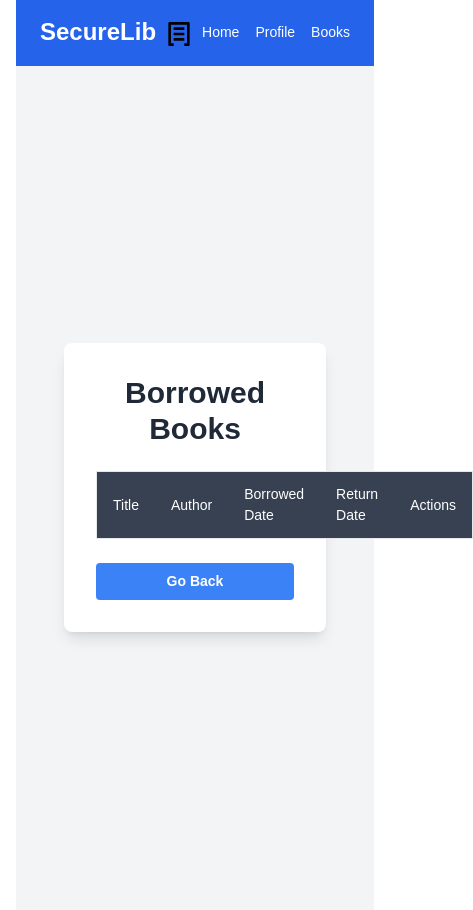
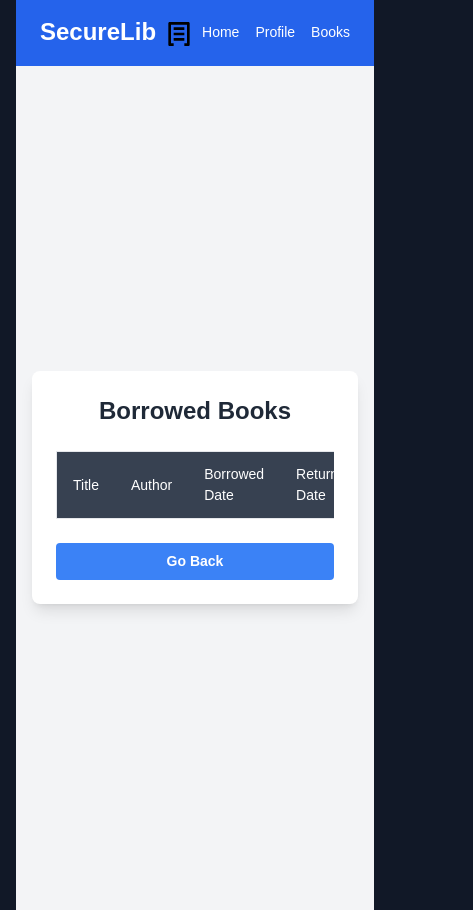
Before and after one commit to belovetech/Seculib, a Vue app in the folder frontend/: page /borrowed-books in a window 390 px wide. Shown: the whole page, 473 px wide, since content can reach past the window. Built offline with nearby package versions, Linux system fonts and the light colour scheme.

Commit message:
(fix): responsivness

```diff
--- a/frontend/src/assets/base.css
+++ b/frontend/src/assets/base.css
@@ -62,7 +62,9 @@ body {
   min-height: 100vh;
   margin: 0 auto;
   color: var(--color-text);
-  background: var(--color-background);
+  /* background: var(--color-background); */
+  --tw-bg-opacity: 1;
+  background-color: rgb(17 24 39 / var(--tw-bg-opacity));
   transition:
     color 0.5s,
     background-color 0.5s;
--- a/frontend/src/views/BorrowedBooksView.vue
+++ b/frontend/src/views/BorrowedBooksView.vue
@@ -7,7 +7,7 @@ export default defineComponent({
   name: 'BorrowedBooksView',
   setup() {
     const borrowedBooks = ref<BorrowedBook[]>([])
-    const returning = ref<{ [key: string]: boolean }>({}) // Track returning state for each book
+    const returning = ref<{ [key: string]: boolean }>({})
 
     const BASE_URL = 'https://secure-auth-dos-prevention.onrender.com/api/v1'
 
@@ -31,7 +31,7 @@ export default defineComponent({
         const token = localStorage.getItem('token')
         if (!token) throw new Error('Token not found')
 
-        returning.value[bookId] = true // Disable the button for this book
+        returning.value[bookId] = true
 
         await axios.post(
           `${BASE_URL}/books/return`,
@@ -39,12 +39,12 @@ export default defineComponent({
           { headers: { Authorization: `Bearer ${token}` } }
         )
 
-        fetchBorrowedBooks() // Refresh the list after returning the book
+        fetchBorrowedBooks()
       } catch (error) {
         console.error('Error returning book:', error)
         alert('Failed to return book')
       } finally {
-        returning.value[bookId] = false // Re-enable the button after the request completes
+        returning.value[bookId] = false
       }
     }
 
@@ -73,9 +73,12 @@ export default defineComponent({
 </script>
 
 <template>
-  <div class="flex justify-center items-center h-screen bg-gray-100 p-12">
-    <div class="w-full max-w-4xl bg-white shadow-lg rounded-lg p-8">
-      <h2 class="text-3xl font-extrabold mb-6 text-center text-gray-800">Borrowed Books</h2>
+  <div class="flex justify-center items-center min-h-screen bg-gray-100 p-4 sm:p-12">
+    <div class="w-full max-w-4xl bg-white shadow-lg rounded-lg p-6 sm:p-8">
+      <h2 class="text-2xl sm:text-3xl font-extrabold mb-6 text-center text-gray-800">
+        Borrowed Books
+      </h2>
+      <div class="overflow-x-auto">
         <table class="min-w-full bg-white border border-gray-200">
           <thead class="bg-gray-700">
             <tr>
@@ -108,6 +111,7 @@ export default defineComponent({
             </tr>
           </tbody>
         </table>
+      </div>
       <button
         @click="goBack"
         class="mt-6 bg-blue-500 hover:bg-blue-700 text-white font-bold py-2 px-4 rounded focus:outline-none focus:shadow-outline w-full"
--- a/frontend/tailwind.config.js
+++ b/frontend/tailwind.config.js
@@ -2,7 +2,9 @@
 module.exports = {
   content: ['./index.html', './src/**/*.{vue,js,ts,jsx,tsx}'],
   theme: {
-    extend: {}
+    container: {
+      center: true
+    }
   },
   modules: {},
   plugins: []
```
Lines whose indentation alone changed are shown as unchanged.
